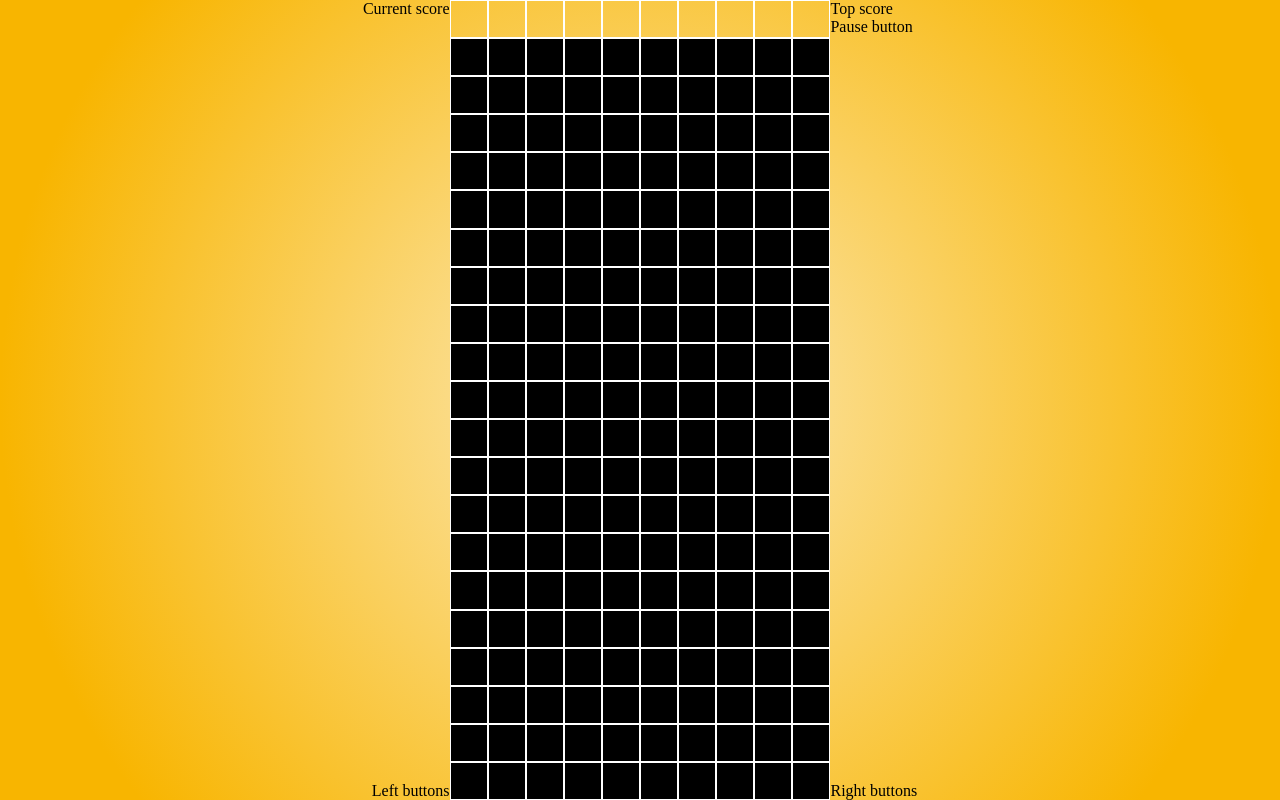
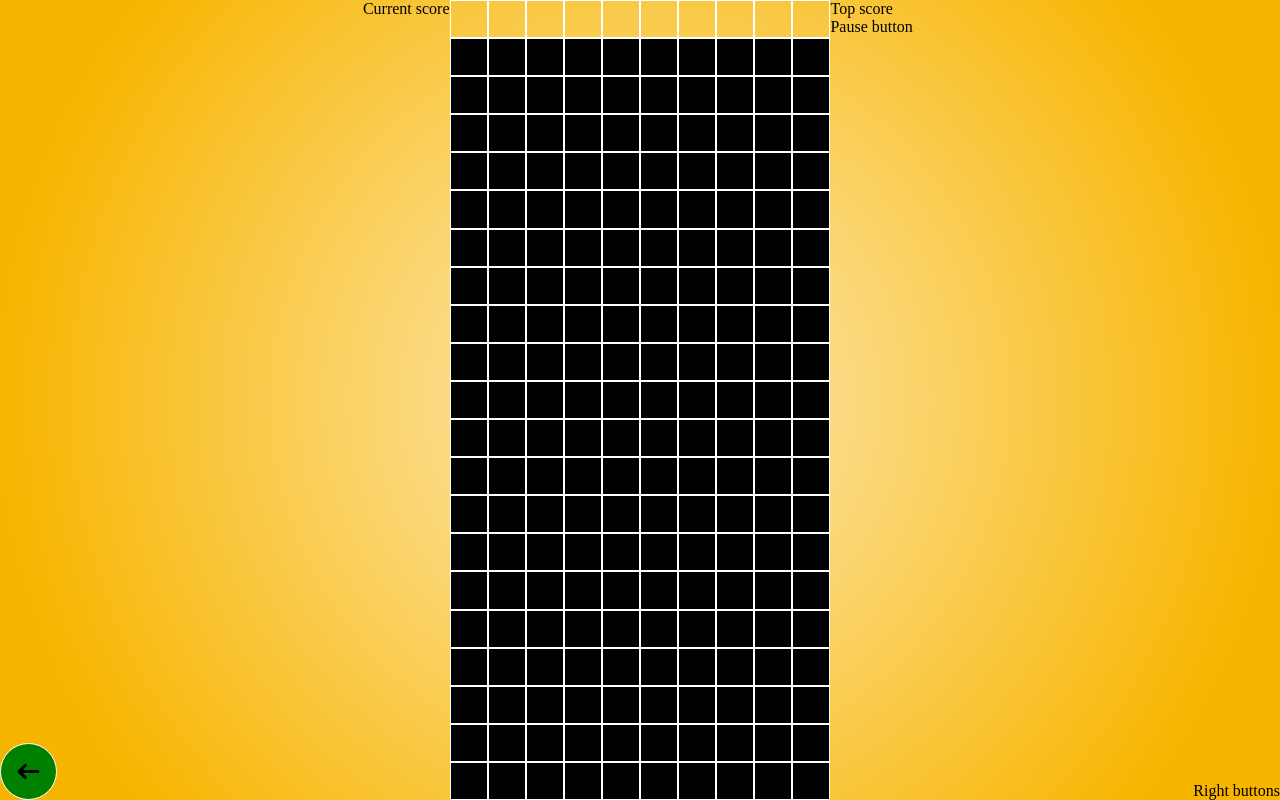
Before and after one commit to jro31/blocks-falling, a React (Create React App) app: page / in a window 1280 px wide. Built offline with nearby package versions, Linux system fonts and the light colour scheme.

Commit message:
Add move left button

```diff
--- a/src/components/GameBoard.js
+++ b/src/components/GameBoard.js
@@ -26,7 +26,6 @@ const GameBoard = () => {
   const speed = useSelector(state => state.gameBoard.speed);
   const timer = useSelector(state => state.gameBoard.timer);
   const status = useSelector(state => state.gameBoard.status);
-  const clearedRows = useSelector(state => state.gameBoard.clearedRows);
   const liveBlock = useSelector(state => state.gameBoard.liveBlock);
   squaresRef = useRef(squares);
   squaresRef.current = squares;
--- /dev/null
+++ b/src/components/buttons/MoveLeftButton.js
@@ -0,0 +1,14 @@
+import RoundButton from './RoundButton';
+import useMoveBlock from '../../hooks/use-move-block';
+
+const MoveLeftButton = () => {
+  const moveBlock = useMoveBlock();
+
+  return (
+    <RoundButton onClick={() => moveBlock('left')}>
+      <img src='/icons/left-arrow.svg' alt='L' />
+    </RoundButton>
+  );
+};
+
+export default MoveLeftButton;
--- /dev/null
+++ b/src/components/buttons/RoundButton.js
@@ -0,0 +1,11 @@
+import styles from './RoundButton.module.css';
+
+const RoundButton = props => {
+  return (
+    <div className={styles['round-button']} onClick={props.onClick}>
+      {props.children}
+    </div>
+  );
+};
+
+export default RoundButton;
--- /dev/null
+++ b/src/components/buttons/RoundButton.module.css
@@ -0,0 +1,14 @@
+.round-button {
+  padding: 15px;
+  background-color: green;
+  border-radius: 50%;
+  border: 1px solid white;
+  display: flex;
+  justify-content: center;
+  align-items: center;
+}
+
+.round-button > * {
+  width: 25px;
+  height: 25px;
+}
--- a/src/components/layout/big-screen/LeftSidebar.js
+++ b/src/components/layout/big-screen/LeftSidebar.js
@@ -1,10 +1,13 @@
+import MoveLeftButton from '../../buttons/MoveLeftButton';
 import styles from './LeftSidebar.module.css';
 
 const LeftSidebar = () => {
   return (
     <div className={`sidebar ${styles['left-sidebar']}`}>
       <div className={styles['score-container']}>Current score</div>
-      <div className={styles['buttons-container']}>Left buttons</div>
+      <div className={styles['buttons-container']}>
+        <MoveLeftButton />
+      </div>
     </div>
   );
 };
--- a/src/components/layout/big-screen/LeftSidebar.module.css
+++ b/src/components/layout/big-screen/LeftSidebar.module.css
@@ -8,4 +8,5 @@
 }
 
 .buttons-container {
+  align-self: flex-start;
 }
--- a/src/components/layout/big-screen/RightSidebar.module.css
+++ b/src/components/layout/big-screen/RightSidebar.module.css
@@ -7,4 +7,5 @@
 }
 
 .buttons-container {
+  align-self: flex-end;
 }
```
Also changed, not shown: public/icons/left-arrow.svg (added).
